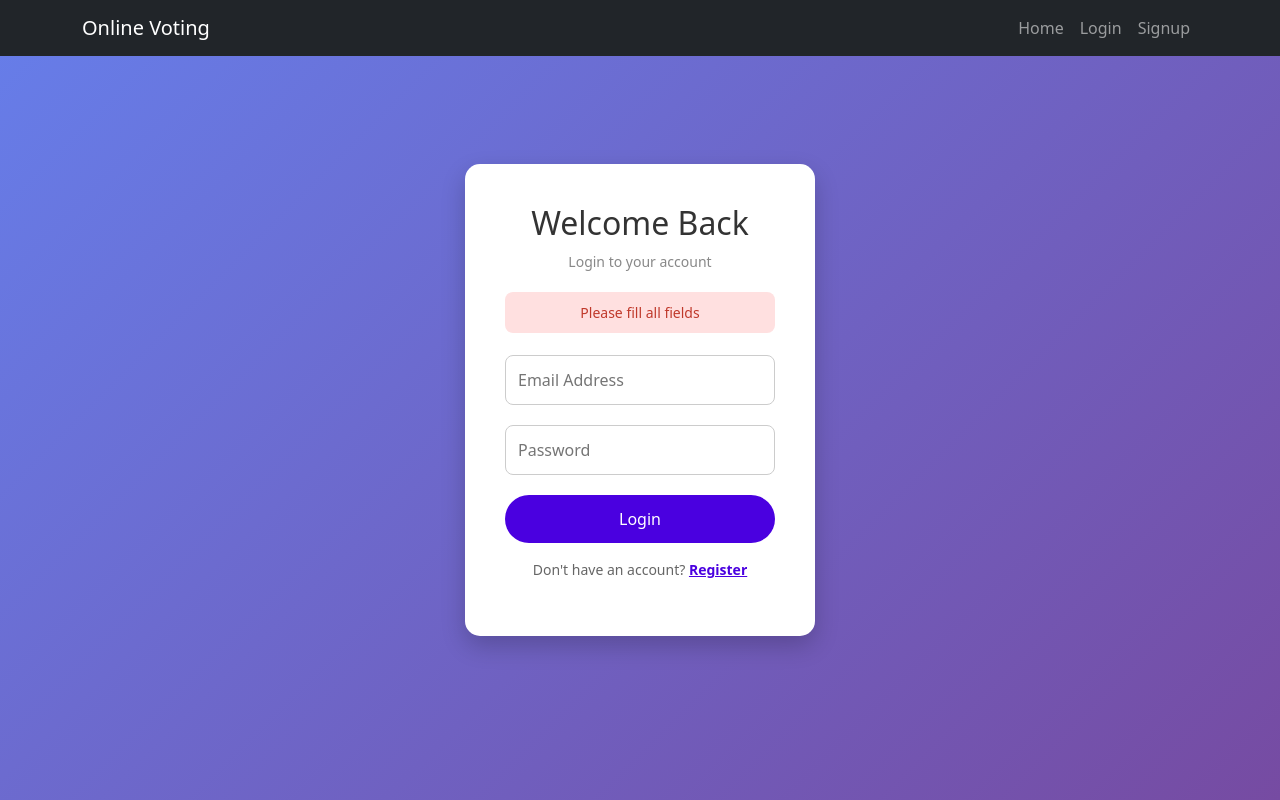
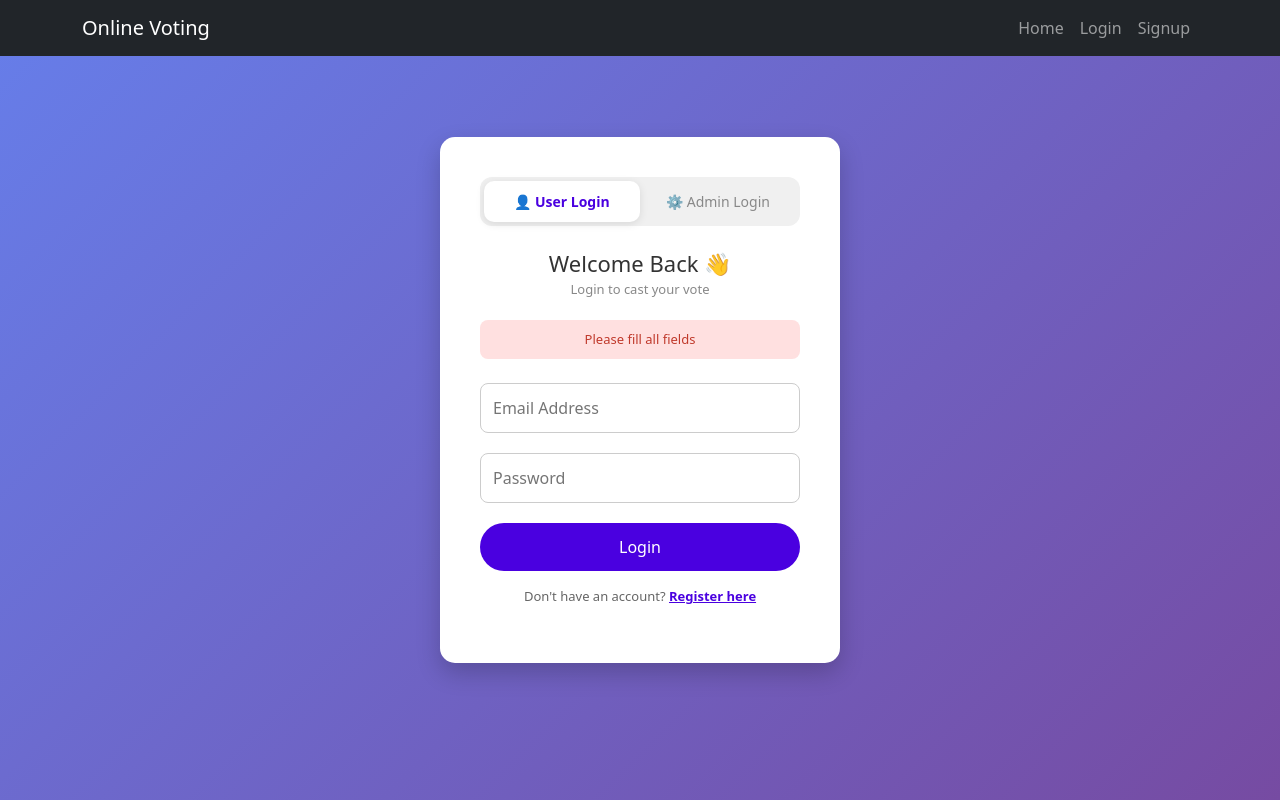
Before and after one commit to harilalkumar821112-afk/voter, a React (Create React App) app in the folder client/: page /login in a window 1280 px wide. Both pictures are taken after a click on the button "Login". Shown: the top 800 px of the page. Built offline with nearby package versions, Linux system fonts and the light colour scheme; no server answers.

Commit message:
feat: add user/admin toggle on login page

```diff
--- a/client/src/pages/Login.js
+++ b/client/src/pages/Login.js
@@ -4,94 +4,151 @@ import { Link } from "react-router-dom";
 import "../App.css";
 
 function Login() {
+  const [mode, setMode] = useState("user"); // "user" or "admin"
   const [email, setEmail] = useState("");
   const [password, setPassword] = useState("");
   const [loading, setLoading] = useState(false);
   const [error, setError] = useState("");
 
   useEffect(() => {
-    const user = localStorage.getItem("user");
-    if (user) window.location.href = "/";
+    if (localStorage.getItem("user")) window.location.href = "/dashboard";
+    if (localStorage.getItem("admin")) window.location.href = "/admin";
   }, []);
 
-  const loginUser = async () => {
-    if (!email || !password) {
-      setError("Please fill all fields");
-      return;
-    }
-
-    setLoading(true);
-    setError("");
-
+  const handleLogin = async () => {
+    if (!email || !password) { setError("Please fill all fields"); return; }
+    setLoading(true); setError("");
     try {
       const res = await apiClient.post("/login", { email, password });
-      localStorage.setItem("user", JSON.stringify(res.data.user));
-      window.location.href = "/dashboard";
+      const user = res.data.user;
+
+      if (mode === "admin") {
+        if (!user.isAdmin) { setError("Access denied. Not an admin account."); return; }
+        localStorage.setItem("admin", JSON.stringify(user));
+        window.location.href = "/admin";
+      } else {
+        if (user.isAdmin) { setError("Use Admin tab to login as admin."); return; }
+        localStorage.setItem("user", JSON.stringify(user));
+        window.location.href = "/dashboard";
+      }
     } catch (err) {
-      console.error("Login error:", err);
-      setError(err.response?.data?.message || err.message || "Login failed");
+      setError(err.response?.data?.message || "Login failed");
     } finally {
       setLoading(false);
     }
   };
 
-  const handleKeyPress = (e) => {
-    if (e.key === "Enter") loginUser();
-  };
-
   return (
     <div className="auth-container">
-      <div className="auth-box">
-        <h2 style={{ marginBottom: "8px", color: "#333" }}>Welcome Back</h2>
-        <p style={{ color: "#888", fontSize: "14px", marginBottom: "20px" }}>
-          Login to your account
+      <div className="auth-box" style={{ maxWidth: "400px" }}>
+
+        {/* Mode Toggle */}
+        <div style={{
+          display: "flex", background: "#f0f0f0",
+          borderRadius: "12px", padding: "4px",
+          marginBottom: "24px"
+        }}>
+          <button
+            onClick={() => { setMode("user"); setError(""); setEmail(""); setPassword(""); }}
+            style={{
+              flex: 1, padding: "10px",
+              borderRadius: "10px", border: "none",
+              background: mode === "user" ? "white" : "transparent",
+              color: mode === "user" ? "#4a00e0" : "#888",
+              fontWeight: mode === "user" ? "700" : "500",
+              cursor: "pointer", fontSize: "14px",
+              boxShadow: mode === "user" ? "0 2px 8px rgba(0,0,0,0.1)" : "none",
+              transition: "all 0.2s"
+            }}
+          >
+            👤 User Login
+          </button>
+          <button
+            onClick={() => { setMode("admin"); setError(""); setEmail(""); setPassword(""); }}
+            style={{
+              flex: 1, padding: "10px",
+              borderRadius: "10px", border: "none",
+              background: mode === "admin" ? "#1a1a2e" : "transparent",
+              color: mode === "admin" ? "white" : "#888",
+              fontWeight: mode === "admin" ? "700" : "500",
+              cursor: "pointer", fontSize: "14px",
+              boxShadow: mode === "admin" ? "0 2px 8px rgba(0,0,0,0.2)" : "none",
+              transition: "all 0.2s"
+            }}
+          >
+            ⚙️ Admin Login
+          </button>
+        </div>
+
+        {/* Title */}
+        <h2 style={{ marginBottom: "4px", color: "#333", fontSize: "22px" }}>
+          {mode === "user" ? "Welcome Back 👋" : "Admin Portal ⚙️"}
+        </h2>
+        <p style={{ color: "#888", fontSize: "13px", marginBottom: "20px" }}>
+          {mode === "user" ? "Login to cast your vote" : "Restricted access — admins only"}
         </p>
 
+        {/* Error */}
         {error && (
           <div style={{
-            background: "#ffe0e0",
-            color: "#c0392b",
-            padding: "10px",
-            borderRadius: "8px",
-            marginBottom: "12px",
-            fontSize: "14px"
+            background: "#ffe0e0", color: "#c0392b",
+            padding: "10px", borderRadius: "8px",
+            marginBottom: "14px", fontSize: "13px"
           }}>
             {error}
           </div>
         )}
 
+        {/* Inputs */}
         <input
           className="auth-input"
           type="email"
           placeholder="Email Address"
           value={email}
-          onChange={(e) => { setEmail(e.target.value); setError(""); }}
-          onKeyPress={handleKeyPress}
+          onChange={e => { setEmail(e.target.value); setError(""); }}
+          onKeyPress={e => e.key === "Enter" && handleLogin()}
+          style={{ borderColor: mode === "admin" ? "#1a1a2e" : undefined }}
         />
         <input
           className="auth-input"
           type="password"
           placeholder="Password"
           value={password}
-          onChange={(e) => { setPassword(e.target.value); setError(""); }}
-          onKeyPress={handleKeyPress}
+          onChange={e => { setPassword(e.target.value); setError(""); }}
+          onKeyPress={e => e.key === "Enter" && handleLogin()}
+          style={{ borderColor: mode === "admin" ? "#1a1a2e" : undefined }}
         />
 
+        {/* Login Button */}
         <button
           className="auth-btn"
-          onClick={loginUser}
+          onClick={handleLogin}
           disabled={loading}
-          style={{ opacity: loading ? 0.7 : 1 }}
+          style={{
+            opacity: loading ? 0.7 : 1,
+            background: mode === "admin"
+              ? "linear-gradient(135deg, #1a1a2e, #e94560)"
+              : undefined
+          }}
         >
-          {loading ? "Logging in..." : "Login"}
+          {loading ? "Logging in..." : mode === "user" ? "Login" : "Admin Login"}
         </button>
 
-        <p style={{ marginTop: "16px", fontSize: "14px", color: "#666" }}>
-          Don't have an account?{" "}
-          <Link to="/register" style={{ color: "#4a00e0", fontWeight: "600" }}>
-            Register
-          </Link>
-        </p>
+        {/* Register link — only for user mode */}
+        {mode === "user" && (
+          <p style={{ marginTop: "16px", fontSize: "13px", color: "#666" }}>
+            Don't have an account?{" "}
+            <Link to="/register" style={{ color: "#4a00e0", fontWeight: "600" }}>
+              Register here
+            </Link>
+          </p>
+        )}
+
+        {mode === "admin" && (
+          <p style={{ marginTop: "16px", fontSize: "12px", color: "#aaa", textAlign: "center" }}>
+            Admin accounts are managed by the system owner.
+          </p>
+        )}
       </div>
     </div>
   );
```
